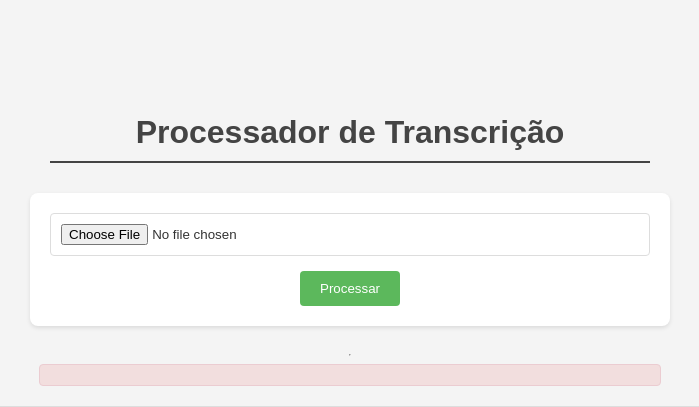
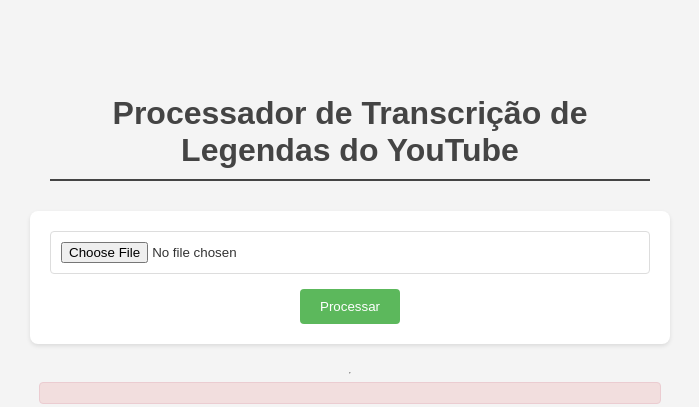
Before and after one commit to roberto-fgv/processar_transcricao, a Flask app: page / in a window 1280 px wide. Shown: the top 407 px of the page, without its empty margins (290-989 px from the left). Run offline with Flask 3, Linux system fonts and the light colour scheme.

Commit message:
index.html Update

```diff
--- a/processador_web/app/templates/index.html
+++ b/processador_web/app/templates/index.html
@@ -5,7 +5,7 @@
     <link rel="stylesheet" href="{{ url_for('static', filename='style.css') }}">
 </head>
 <body>
-    <h1>Processador de Transcrição</h1>
+    <h1>Processador de Transcrição de Legendas do YouTube</h1>
     <form id="uploadForm" method="POST" enctype="multipart/form-data">
         <input type="file" name="arquivo" required>
         <button type="submit">Processar</button>
```
